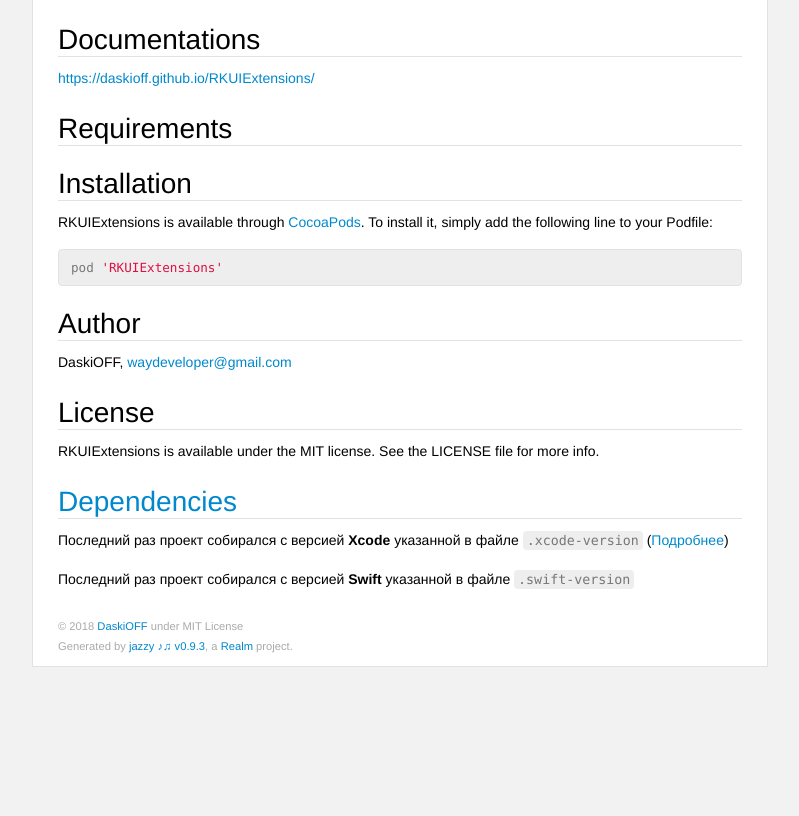
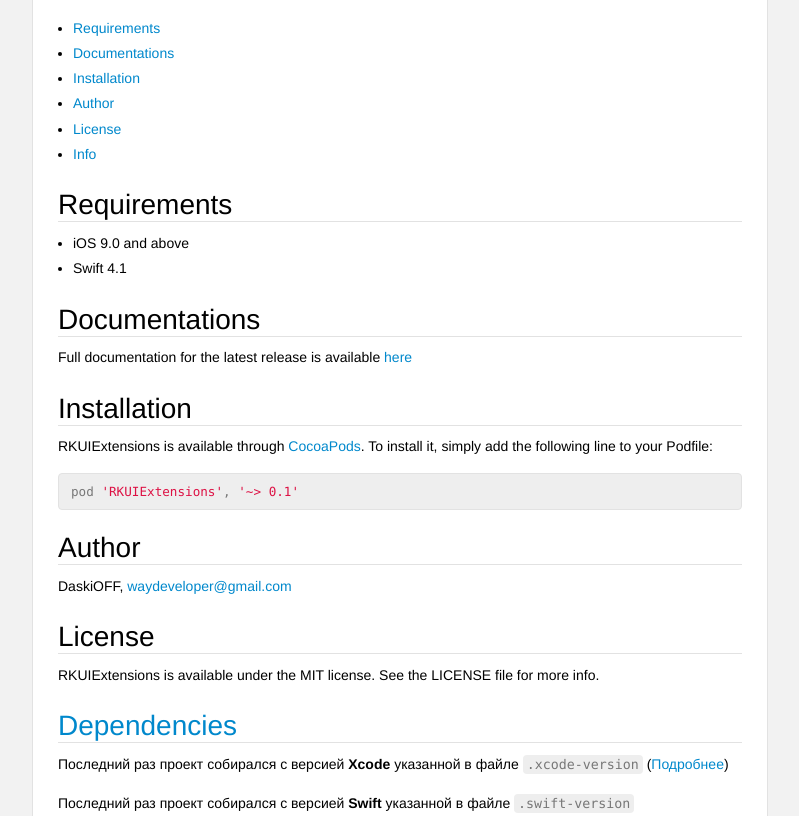
Before and after one commit to DaskiOFF/RKUIExtensions, a plain HTML site: page docs/docsets/RKUIExtensions.docset/Contents/Resources/Documents/index.html in a window 1280 px wide. Shown: the part 1997-2813 px from the top of the page, without its empty margins (364-1163 px from the left). Before the commit the page ends 2664 px from the top, so only its background shows below. Drawn offline with Linux system fonts and the light colour scheme; files that its build step writes are made by us from their sources; files whose address does not match are found by name.

Commit message:
Update docs

```diff
--- a/docs/docsets/RKUIExtensions.docset/Contents/Resources/Documents/index.html
+++ b/docs/docsets/RKUIExtensions.docset/Contents/Resources/Documents/index.html
@@ -70,15 +70,29 @@
 <a href="https://cocoapods.org/pods/RKUIExtensions"><img src="https://img.shields.io/cocoapods/p/RKUIExtensions.svg?style=flat" alt="Platform"></a>
 <a href="https://developer.apple.com/swift"><img src="https://img.shields.io/badge/Swift-4.1-brightgreen.svg?style=flat" alt="Swift Version"></a>
 <a href="https://cocoapods.org/pods/RKUIExtensions"><img src="https://img.shields.io/cocoapods/l/RKUIExtensions.svg?style=flat" alt="License"></a></p>
+
+<ul>
+<li><a href="#requirements">Requirements</a></li>
+<li><a href="#documentations">Documentations</a></li>
+<li><a href="#installation">Installation</a></li>
+<li><a href="#author">Author</a></li>
+<li><a href="#license">License</a></li>
+<li><a href="#dependencies">Info</a></li>
+</ul>
+<h2 id='requirements' class='heading'>Requirements</h2>
+
+<ul>
+<li>iOS 9.0 and above</li>
+<li>Swift 4.1</li>
+</ul>
 <h2 id='documentations' class='heading'>Documentations</h2>
 
-<p><a href="https://daskioff.github.io/RKUIExtensions/">https://daskioff.github.io/RKUIExtensions/</a></p>
-<h2 id='requirements' class='heading'>Requirements</h2>
+<p>Full documentation for the latest release is available <a href="https://daskioff.github.io/RKUIExtensions/">here</a></p>
 <h2 id='installation' class='heading'>Installation</h2>
 
 <p>RKUIExtensions is available through <a href="https://cocoapods.org">CocoaPods</a>. To install
 it, simply add the following line to your Podfile:</p>
-<pre class="highlight ruby"><code><span class="n">pod</span> <span class="s1">'RKUIExtensions'</span>
+<pre class="highlight ruby"><code><span class="n">pod</span> <span class="s1">'RKUIExtensions'</span><span class="p">,</span> <span class="s1">'~&gt; 0.1'</span>
 </code></pre>
 <h2 id='author' class='heading'>Author</h2>
 
```
Also changed, not shown: docs/index.html (+17 -3 lines), 1 other file.
